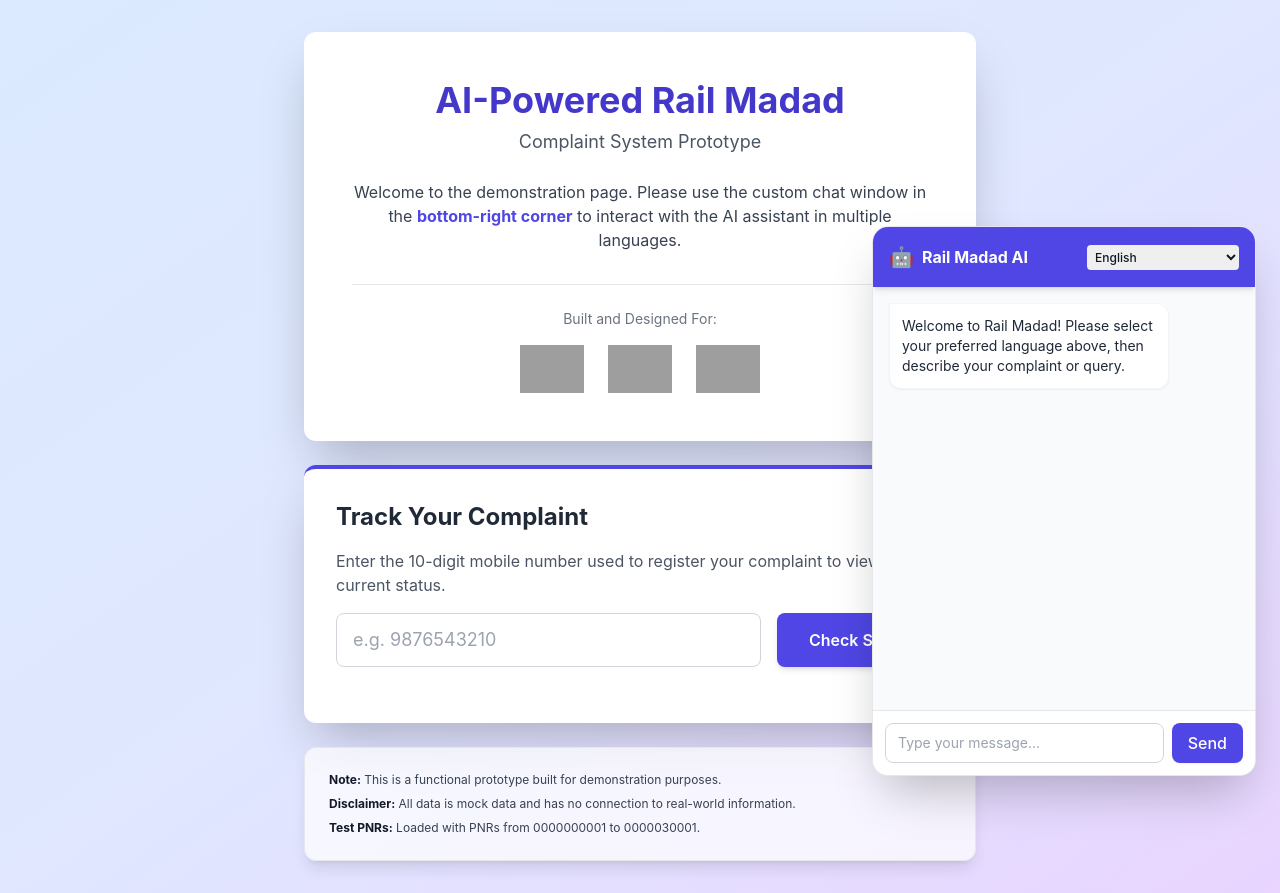
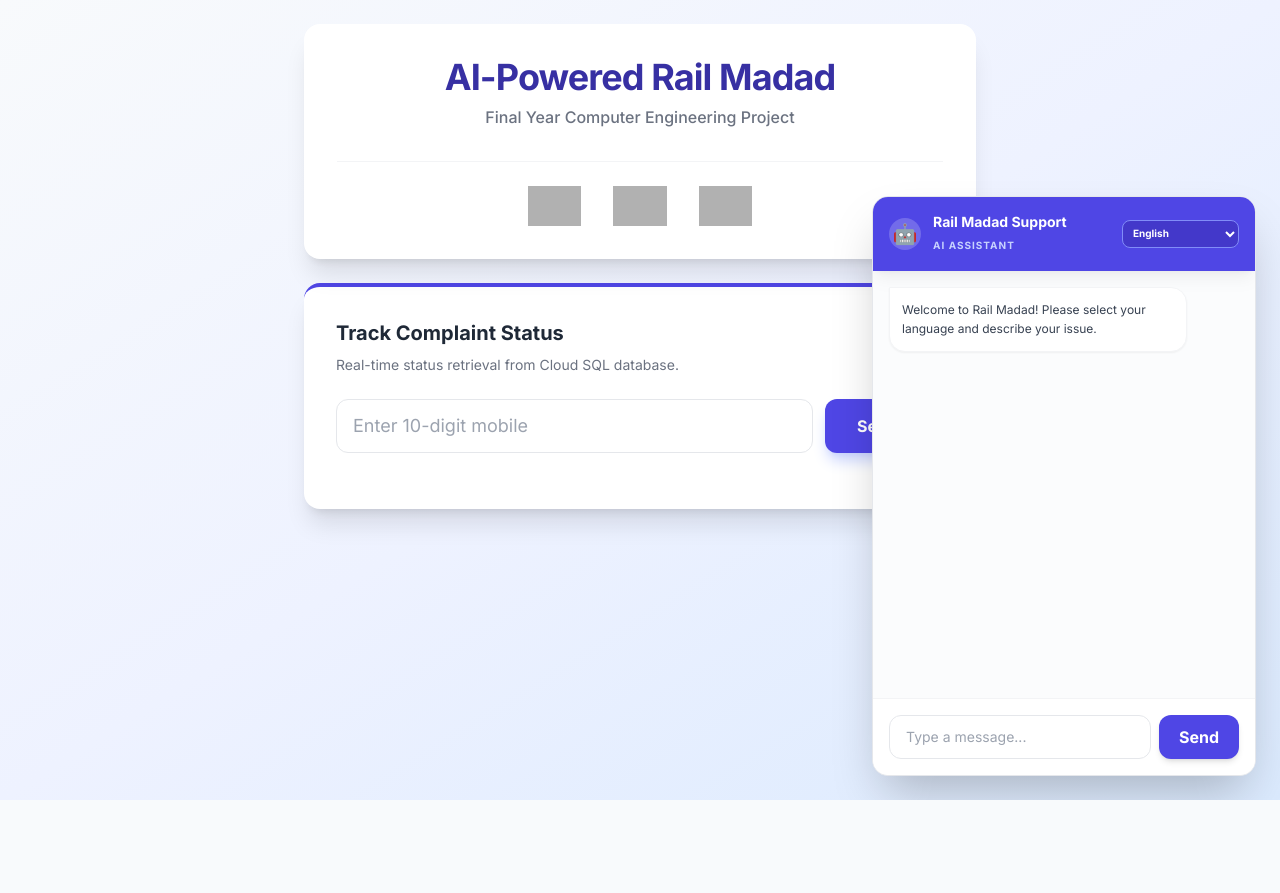
Before and after one commit to Vai201/Rail-Madad-Chatbot, a Flask app: template Rail-Madad-Chatbot/backend/templates/chat.html in a window 1280 px wide. After the commit the page ends 800 px from the top, so only its background shows below. Run offline with Flask 3, Linux system fonts and the light colour scheme; the template is opened without the code that fills it, so the values that code supplies are empty; some libraries are stand-ins or nearby versions; grey boxes are pictures that could not be loaded.

Commit message:
Final build: Fixed buttons, linked cross-account Dialogflow, and optimized database

```diff
--- a/Rail-Madad-Chatbot/backend/templates/chat.html
+++ b/Rail-Madad-Chatbot/backend/templates/chat.html
@@ -3,128 +3,105 @@
 <head>
     <meta charset="UTF-8">
     <meta name="viewport" content="width=device-width, initial-scale=1.0">
-    <title>Rail Madad Prototype</title>
+    <title>Rail Madad AI Prototype</title>
     <script src="https://cdn.tailwindcss.com"></script>
+    <link href="https://fonts.googleapis.com/css2?family=Inter:wght@400;500;600;700&display=swap" rel="stylesheet">
     <script>
       tailwind.config = {
         theme: {
-          fontFamily: {
-            sans: ['Inter', 'sans-serif'],
+          extend: {
+            fontFamily: { sans: ['Inter', 'sans-serif'] },
           },
         }
       }
     </script>
 </head>
-<body class="bg-gradient-to-br from-blue-100 via-indigo-100 to-purple-200 font-sans">
+<body class="bg-gradient-to-br from-slate-50 via-indigo-50 to-blue-100 font-sans min-h-screen">
 
-    <div class="flex flex-col items-center justify-center min-h-screen p-8 text-center space-y-6">
+    <div class="flex flex-col items-center justify-center p-6 text-center space-y-6">
+        <div class="w-full max-w-2xl bg-white rounded-2xl shadow-xl p-8 border border-white/50 backdrop-blur-sm">
+            <h1 class="text-3xl md:text-4xl font-bold text-indigo-800 tracking-tight">AI-Powered Rail Madad</h1>
+            <p class="text-gray-500 mt-2 font-medium">Final Year Computer Engineering Project</p>
 
-        <div class="w-full max-w-2xl bg-white rounded-xl shadow-2xl p-8 md:p-12">
-            <h1 class="text-3xl md:text-4xl font-bold text-indigo-700">AI-Powered Rail Madad</h1>
-            <p class="text-lg text-gray-600 mt-2">Complaint System Prototype</p>
-
-            <p class="mt-6 text-gray-700">
-                Welcome to the demonstration page. Please use the custom chat window in the
-                <strong class="text-indigo-600">bottom-right corner</strong>
-                to interact with the AI assistant in multiple languages.
-            </p>
-
-            <div class="mt-8 pt-6 border-t border-gray-200">
-                <p class="text-sm text-gray-500 mb-4">Built and Designed For:</p>
-                <div class="flex justify-center items-center space-x-6">
-                    <img src="https://logowik.com/content/uploads/images/indian-railways-blue2669.logowik.com.webp"
-                         alt="Indian Railways Logo" class="h-12 object-contain"
-                         onerror="this.onerror=null;this.src='https://placehold.co/120x50?text=Indian+Railways';">
-                    <img src="https://govtjobfix.com/wp-content/uploads/2019/07/Centre-for-Railway-Information-Systems-CRIS.png"
-                         alt="CRIS Logo" class="h-12 object-contain"
-                         onerror="this.onerror=null;this.src='https://placehold.co/80x50?text=CRIS';">
-                    <img src="https://images.seeklogo.com/logo-png/18/1/irctc-logo-png_seeklogo-184098.png"
-                         alt="IRCTC Logo" class="h-12 object-contain"
-                         onerror="this.onerror=null;this.src='https://placehold.co/90x50?text=IRCTC';">
+            <div class="mt-8 pt-6 border-t border-gray-100">
+                <div class="flex justify-center items-center space-x-8 opacity-80 grayscale hover:grayscale-0 transition-all">
+                    <img src="https://logowik.com/content/uploads/images/indian-railways-blue2669.logowik.com.webp" alt="Railways" class="h-10 object-contain">
+                    <img src="https://govtjobfix.com/wp-content/uploads/2019/07/Centre-for-Railway-Information-Systems-CRIS.png" alt="CRIS" class="h-10 object-contain">
+                    <img src="https://images.seeklogo.com/logo-png/18/1/irctc-logo-png_seeklogo-184098.png" alt="IRCTC" class="h-10 object-contain">
                 </div>
             </div>
         </div>
 
-        <div class="w-full max-w-2xl bg-white rounded-xl shadow-2xl p-8 text-left border-t-4 border-indigo-600">
-            <h2 class="text-2xl font-bold text-gray-800 mb-4">Track Your Complaint</h2>
-            <p class="text-gray-600 mb-4">Enter the 10-digit mobile number used to register your complaint to view its current status.</p>
+        <div class="w-full max-w-2xl bg-white rounded-2xl shadow-xl p-8 text-left border-t-4 border-indigo-600">
+            <h2 class="text-xl font-bold text-gray-800 mb-2">Track Complaint Status</h2>
+            <p class="text-sm text-gray-500 mb-6">Real-time status retrieval from Cloud SQL database.</p>
 
-            <div class="flex flex-col sm:flex-row gap-4">
-                <input type="text" id="trackPhoneInput" maxlength="10" placeholder="e.g. 9876543210"
-                       class="flex-1 px-4 py-3 border border-gray-300 rounded-lg focus:outline-none focus:ring-2 focus:ring-indigo-500 text-lg">
+            <div class="flex flex-col sm:flex-row gap-3">
+                <input type="text" id="trackPhoneInput" maxlength="10" placeholder="Enter 10-digit mobile"
+                       class="flex-1 px-4 py-3 border border-gray-200 rounded-xl focus:outline-none focus:ring-2 focus:ring-indigo-500 text-lg transition-all">
                 <button onclick="trackComplaint()"
-                        class="bg-indigo-600 hover:bg-indigo-700 text-white font-semibold py-3 px-8 rounded-lg transition duration-300 shadow-md">
-                    Check Status
+                        class="bg-indigo-600 hover:bg-indigo-700 text-white font-bold py-3 px-8 rounded-xl transition duration-300 shadow-lg shadow-indigo-200">
+                    Search
                 </button>
             </div>
-
             <div id="trackingResults" class="mt-6"></div>
         </div>
-
-        <div class="w-full max-w-2xl text-left bg-white/70 backdrop-blur-sm rounded-xl shadow-lg p-6 border border-gray-200">
-            <ul class="text-xs text-gray-700 space-y-2">
-                <li><strong class="text-gray-900">Note:</strong> This is a functional prototype built for demonstration purposes.</li>
-                <li><strong class="text-gray-900">Disclaimer:</strong> All data is mock data and has no connection to real-world information.</li>
-                <li><strong class="text-gray-900">Test PNRs:</strong> Loaded with PNRs from 0000000001 to 0000030001.</li>
-            </ul>
-        </div>
-
     </div>
 
-    <div class="fixed bottom-6 right-6 w-96 bg-white rounded-2xl shadow-2xl border border-gray-200 overflow-hidden flex flex-col h-[550px] z-50">
+    <div class="fixed bottom-6 right-6 w-96 bg-white rounded-2xl shadow-2xl border border-gray-200 overflow-hidden flex flex-col h-[580px] z-50 transition-all duration-500 transform hover:scale-[1.01]">
 
-        <div class="bg-indigo-600 p-4 text-white flex justify-between items-center shadow-md z-10">
-            <h3 class="font-bold flex items-center gap-2">
-                <span class="text-xl">🤖</span> Rail Madad AI
-            </h3>
-            <select id="language-selector" class="text-gray-900 text-xs rounded p-1 font-medium focus:outline-none focus:ring-2 focus:ring-white">
+        <div class="bg-indigo-600 p-4 text-white flex justify-between items-center shadow-lg">
+            <div class="flex items-center gap-3">
+                <div class="w-8 h-8 bg-white/20 rounded-full flex items-center justify-center text-xl">🤖</div>
+                <div>
+                    <h3 class="font-bold text-sm leading-tight">Rail Madad Support</h3>
+                    <span class="text-[10px] text-indigo-200 uppercase tracking-widest font-bold">AI Assistant</span>
+                </div>
+            </div>
+            <select id="language-selector" class="bg-indigo-700 text-white text-[10px] rounded-lg p-1.5 font-bold border border-indigo-400 focus:outline-none">
                 <option value="en">English</option>
-                <option value="hi">Hindi (हिंदी)</option>
-                <option value="mr">Marathi (मराठी)</option>
-                <option value="gu">Gujarati (ગુજરાતી)</option>
-                <option value="bn">Bengali (বাংলা)</option>
-                <option value="ta">Tamil (தமிழ்)</option>
-                <option value="te">Telugu (తెలుగు)</option>
-                <option value="kn">Kannada (ಕನ್ನಡ)</option>
-                <option value="ml">Malayalam (മലയാളം)</option>
-                <option value="pa">Punjabi (ਪੰਜਾਬੀ)</option>
+                <option value="hi">हिंदी (Hindi)</option>
+                <option value="mr">मराठी (Marathi)</option>
+                <option value="gu">ગુજરાતી (Gujarati)</option>
+                <option value="ta">தமிழ் (Tamil)</option>
             </select>
         </div>
 
-        <div id="chat-history" class="flex-1 p-4 overflow-y-auto space-y-4 bg-slate-50 flex flex-col">
-            <div class="bg-white p-3 rounded-tr-xl rounded-b-xl shadow-sm max-w-[80%] text-sm text-gray-800 self-start border border-gray-100">
-                Welcome to Rail Madad! Please select your preferred language above, then describe your complaint or query.
+        <div id="chat-history" class="flex-1 p-4 overflow-y-auto space-y-4 bg-slate-50/50 scroll-smooth">
+            <div class="bg-white p-3 rounded-2xl rounded-tl-none shadow-sm max-w-[85%] text-xs text-gray-700 self-start border border-gray-100 leading-relaxed">
+                Welcome to Rail Madad! Please select your language and describe your issue.
             </div>
         </div>
 
-        <div class="p-3 bg-white border-t border-gray-200 flex gap-2">
+        <div class="p-4 bg-white border-t border-gray-100 flex gap-2">
             <input type="text" id="user-input"
-                   class="flex-1 border border-gray-300 rounded-lg px-3 py-2 text-sm focus:outline-none focus:border-indigo-500 focus:ring-1 focus:ring-indigo-500"
-                   placeholder="Type your message..."
+                   class="flex-1 border border-gray-200 rounded-xl px-4 py-2.5 text-sm focus:outline-none focus:border-indigo-500 focus:ring-4 focus:ring-indigo-500/10 transition-all"
+                   placeholder="Type a message..."
                    onkeypress="if(event.key === 'Enter') sendMessage()">
             <button onclick="sendMessage()"
-                    class="bg-indigo-600 hover:bg-indigo-700 text-white px-4 py-2 rounded-lg font-medium transition-colors shadow-sm">
+                    class="bg-indigo-600 hover:bg-indigo-700 text-white px-5 py-2.5 rounded-xl font-bold transition-all shadow-md active:scale-95">
                 Send
             </button>
         </div>
     </div>
+
     <script>
-    // --- TRACKING LOGIC ---
+    const BACKEND_URL = 'https://rail-madad-chatbot-1094417494880.asia-south1.run.app';
+    const SESSION_ID = "session-" + Math.random().toString(36).substring(7);
+
+    // --- 1. TRACKING LOGIC ---
     async function trackComplaint() {
         const phoneNumber = document.getElementById('trackPhoneInput').value.trim();
         const resultsDiv = document.getElementById('trackingResults');
 
-        // Validation
         if (phoneNumber.length !== 10 || isNaN(phoneNumber)) {
-            resultsDiv.innerHTML = `<div class="p-4 bg-red-50 text-red-600 rounded-lg border border-red-200">Please enter a valid 10-digit mobile number.</div>`;
+            resultsDiv.innerHTML = `<div class="p-3 bg-red-50 text-red-600 rounded-xl border border-red-100 text-sm">Please enter a valid 10-digit mobile number.</div>`;
             return;
         }
 
-        resultsDiv.innerHTML = `<div class="p-4 text-indigo-600 animate-pulse text-center font-medium">Connecting to secure database...</div>`;
+        resultsDiv.innerHTML = `<div class="text-indigo-600 animate-pulse text-sm font-bold text-center">Fetching records...</div>`;
 
         try {
-            const BACKEND_URL = 'https://rail-madad-chatbot-1094417494880.asia-south1.run.app';
-
             const response = await fetch(`${BACKEND_URL}/api/track`, {
                 method: 'POST',
                 headers: { 'Content-Type': 'application/json' },
@@ -134,49 +111,40 @@
             const data = await response.json();
 
             if (data.complaints && data.complaints.length > 0) {
-                let htmlOutput = `<h3 class="font-bold text-gray-800 mb-3 border-b pb-2">Found ${data.complaints.length} Record(s):</h3><div class="space-y-4">`;
-
+                let htmlOutput = `<div class="space-y-3">`;
                 data.complaints.forEach(complaint => {
                     const isClosed = complaint.status.toLowerCase() === 'closed';
-                    const statusColor = isClosed ? 'text-green-600 bg-green-50' : 'text-orange-600 bg-orange-50';
-                    const resolutionColor = isClosed ? 'text-green-700 bg-green-100/50' : 'text-gray-600 bg-gray-100';
+                    const statusClass = isClosed ? 'bg-green-100 text-green-700' : 'bg-orange-100 text-orange-700';
 
                     htmlOutput += `
-                        <div class="p-4 border border-gray-200 rounded-lg bg-white shadow-sm relative">
-                            <span class="absolute top-4 right-4 px-3 py-1 rounded-full text-xs font-bold ${statusColor} border border-current">
+                        <div class="p-4 border border-gray-100 rounded-xl bg-gray-50/50 relative">
+                            <span class="absolute top-4 right-4 px-2 py-1 rounded text-[10px] font-black uppercase ${statusClass}">
                                 ${complaint.status}
                             </span>
-                            <div class="text-sm text-gray-500 mb-1">${complaint.date}</div>
-
-                            <div class="font-bold text-indigo-700 text-lg mb-1">
-                                ${complaint.id}
-                                <span class="text-gray-500 font-normal text-sm ml-2">
-                                    (${complaint.department})
-                                </span>
-                            </div>
-
-                            <p class="text-gray-800 mb-3 italic">"${complaint.description}"</p>
-
-                            <div class="text-sm font-medium p-2 rounded ${resolutionColor} border ${isClosed ? 'border-green-200' : 'border-gray-200'}">
-                                ↳ Status Update: ${complaint.resolution || 'Investigation in progress...'}
+                            <div class="text-[10px] text-gray-400 font-bold uppercase mb-1">${complaint.date}</div>
+                            <div class="font-bold text-gray-800 text-sm mb-1">${complaint.id} <span class="text-indigo-600">• ${complaint.department}</span></div>
+                            <p class="text-xs text-gray-600 italic mb-2">"${complaint.description}"</p>
+                            <div class="text-[11px] p-2 bg-white rounded border border-gray-100 text-gray-700">
+                                <strong>Update:</strong> ${complaint.resolution || 'Assigned to official.'}
                             </div>
                         </div>`;
                 });
-
-                htmlOutput += "</div>";
-                resultsDiv.innerHTML = htmlOutput;
+                resultsDiv.innerHTML = htmlOutput + "</div>";
             } else {
-                resultsDiv.innerHTML = `<div class="p-4 bg-yellow-50 text-yellow-700 rounded-lg border border-yellow-200">No complaints found for mobile number: <strong>${phoneNumber}</strong></div>`;
+                resultsDiv.innerHTML = `<div class="p-3 bg-amber-50 text-amber-700 rounded-xl border border-amber-100 text-sm text-center">No complaints found for this number.</div>`;
             }
-
         } catch (error) {
-            console.error("Error connecting to backend:", error);
-            resultsDiv.innerHTML = `<div class="p-4 bg-red-50 text-red-600 rounded-lg border border-red-200"><strong>Connection Error:</strong> Could not reach the server. Ensure your Python backend is running.</div>`;
+            resultsDiv.innerHTML = `<div class="p-3 bg-red-50 text-red-600 rounded-xl border border-red-100 text-sm">Connection Error. Is the backend live?</div>`;
         }
     }
 
-    // --- NEW CHAT WIDGET LOGIC ---
-    function sendMessage() {
+    // --- 2. CHAT LOGIC ---
+    function autoSendMessage(text) {
+        document.getElementById('user-input').value = text;
+        sendMessage();
+    }
+
+    async function sendMessage() {
         const inputField = document.getElementById('user-input');
         const messageText = inputField.value.trim();
         const selectedLanguage = document.getElementById('language-selector').value;
@@ -184,9 +152,9 @@
 
         if (!messageText) return;
 
-        // 1. Show User's Message
+        // User Bubble
         chatHistory.innerHTML += `
-            <div class="bg-indigo-600 text-white p-3 rounded-tl-xl rounded-b-xl shadow-sm max-w-[80%] text-sm self-end">
+            <div class="bg-indigo-600 text-white p-3 rounded-2xl rounded-br-none shadow-md max-w-[85%] text-xs self-end leading-relaxed">
                 ${messageText}
             </div>
         `;
@@ -194,49 +162,55 @@
         inputField.value = "";
         chatHistory.scrollTop = chatHistory.scrollHeight;
 
-        // 2. Show Typing Indicator
+        // Typing Indicator
         const typingId = "typing-" + Date.now();
         chatHistory.innerHTML += `
-            <div id="${typingId}" class="bg-white p-3 rounded-tr-xl rounded-b-xl shadow-sm max-w-[80%] text-sm text-gray-500 self-start border border-gray-100 italic">
-                Translating & Processing...
+            <div id="${typingId}" class="bg-white p-3 rounded-2xl rounded-tl-none shadow-sm max-w-[80%] text-[11px] text-gray-400 self-start border border-gray-100 italic animate-pulse">
+                Thinking...
             </div>
         `;
         chatHistory.scrollTop = chatHistory.scrollHeight;
 
-        // 3. Send to the Python Backend /chat_proxy
-        const BACKEND_URL = 'https://rail-madad-chatbot-1094417494880.asia-south1.run.app';
+        try {
+            const response = await fetch(`${BACKEND_URL}/chat_proxy`, {
+                method: 'POST',
+                headers: { 'Content-Type': 'application/json' },
+                body: JSON.stringify({
+                    "message": messageText,
+                    "language": selectedLanguage,
+                    "session_id": SESSION_ID
+                })
+            });
 
-        fetch(`${BACKEND_URL}/chat_proxy`, {
-            method: 'POST',
-            headers: { 'Content-Type': 'application/json' },
-            body: JSON.stringify({
-                "message": messageText,
-                "language": selectedLanguage,
-                "session_id": "session-" + Math.random().toString(36).substring(7)
-            })
-        })
-        .then(response => response.json())
-        .then(data => {
-            // Remove typing indicator
+            const data = await response.json();
             document.getElementById(typingId).remove();
 
-            // Show Bot Response
+            // Bot Response Text
             chatHistory.innerHTML += `
-                <div class="bg-white p-3 rounded-tr-xl rounded-b-xl shadow-sm max-w-[80%] text-sm text-gray-800 self-start border border-gray-100">
+                <div class="bg-white p-3 rounded-2xl rounded-tl-none shadow-sm max-w-[85%] text-xs text-gray-800 self-start border border-gray-100 leading-relaxed">
                     ${data.reply}
                 </div>
             `;
+
+            // Bot Buttons (Chips)
+            if (data.buttons && data.buttons.length > 0) {
+                let chipsHtml = `<div class="flex flex-wrap gap-2 mt-1 self-start max-w-[90%]">`;
+                data.buttons.forEach(btn => {
+                    chipsHtml += `
+                        <button onclick="autoSendMessage('${btn.text}')"
+                                class="bg-white border border-indigo-200 text-indigo-600 px-3 py-1.5 rounded-full text-[10px] font-bold hover:bg-indigo-600 hover:text-white hover:border-indigo-600 transition-all shadow-sm">
+                            ${btn.text}
+                        </button>`;
+                });
+                chatHistory.innerHTML += chipsHtml + `</div>`;
+            }
+
             chatHistory.scrollTop = chatHistory.scrollHeight;
-        })
-        .catch(error => {
-            document.getElementById(typingId).remove();
-            chatHistory.innerHTML += `
-                <div class="bg-red-50 text-red-600 p-3 rounded-tr-xl rounded-b-xl shadow-sm max-w-[80%] text-sm self-start border border-red-200">
-                    Error connecting to translation proxy. Ensure backend is running.
-                </div>
-            `;
-            console.error("Chat Error:", error);
-        });
+
+        } catch (error) {
+            if(document.getElementById(typingId)) document.getElementById(typingId).remove();
+            chatHistory.innerHTML += `<div class="text-[10px] text-red-500 font-bold text-center p-2">Failed to reach AI server.</div>`;
+        }
     }
     </script>
 </body>
--- a/app.py
+++ b/app.py
@@ -708,31 +708,48 @@ def chat_proxy():
     session_id = data.get('session_id', 'default-session')
 
     try:
-        # Step 1: Translate user input INTO English
+        # 1. Translate user input INTO English
         english_input = process_translation(user_message, 'en')
 
-        # Step 2: Send the English text to Dialogflow
+        # 2. Send to Dialogflow
         session_client = dialogflow.SessionsClient()
         session = session_client.session_path(DIALOGFLOW_PROJECT_ID, session_id)
-
         text_input = dialogflow.TextInput(text=english_input, language_code="en")
         query_input = dialogflow.QueryInput(text=text_input)
 
-        # This calls your Dialogflow agent, which might in turn trigger your /webhook!
         response = session_client.detect_intent(
             request={"session": session, "query_input": query_input}
         )
 
+        # --- NEW LOGIC: EXTRACT TEXT AND BUTTONS ---
         bot_response_english = response.query_result.fulfillment_text
+        buttons = []
 
-        # Step 3: Translate the bot's response OUT to the user's language
-        final_response = process_translation(bot_response_english, selected_language)
+        # Loop through all messages to find the Custom Payload (Chips)
+        for msg in response.query_result.fulfillment_messages:
+            # Check if there is a payload with richContent
+            if msg.payload and 'richContent' in msg.payload:
+                # This pulls the actual button options
+                buttons = msg.payload['richContent'][0][0].get('options', [])
+        # --------------------------------------------
 
-        return jsonify({"reply": final_response})
+        # 3. Translate the main text out to the user's language
+        final_response_text = process_translation(bot_response_english, selected_language)
+
+        # 4. Translate each button's text as well!
+        translated_buttons = []
+        for btn in buttons:
+            translated_btn_text = process_translation(btn['text'], selected_language)
+            translated_buttons.append({"text": translated_btn_text})
+
+        return jsonify({
+            "reply": final_response_text,
+            "buttons": translated_buttons
+        })
 
     except Exception as e:
         print(f"Dialogflow Proxy Error: {e}")
-        error_msg = process_translation("I am experiencing a network issue connecting to the main server. Please try again.", selected_language)
+        error_msg = process_translation("I am experiencing a network issue.", selected_language)
         return jsonify({"reply": error_msg}), 500
 
 @app.route('/api/track', methods=['POST'])
```
